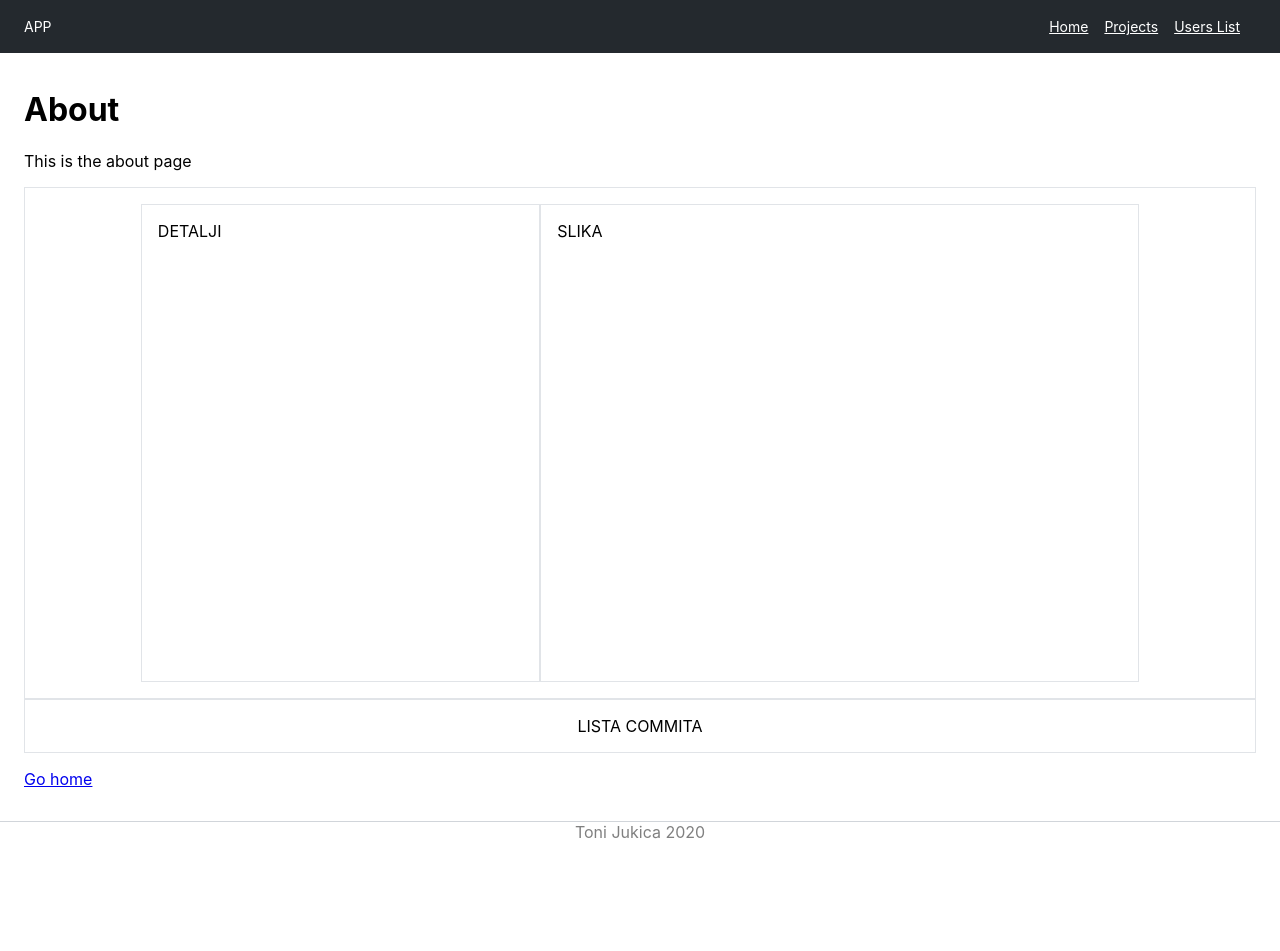
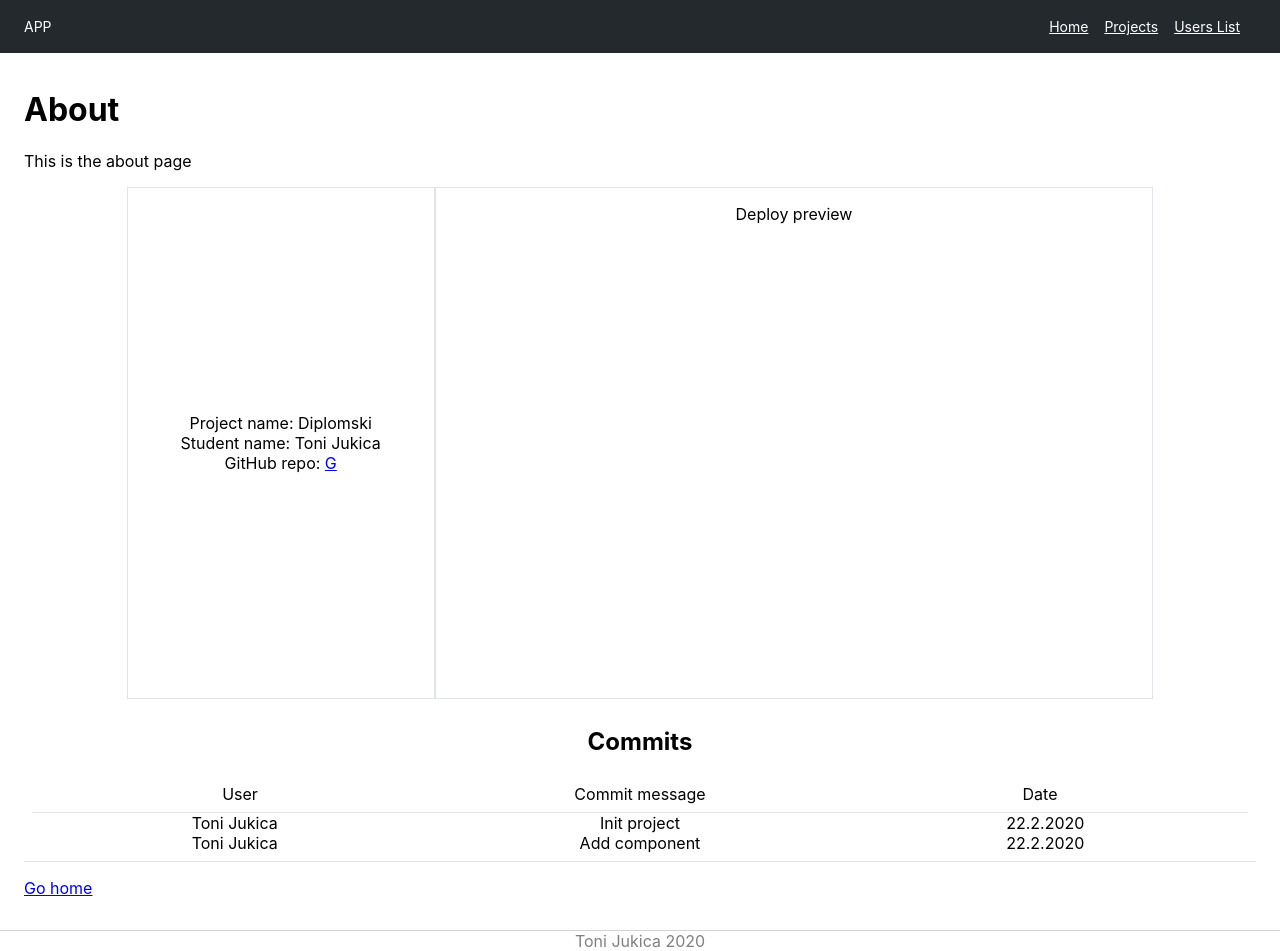
Before and after one commit to tonijukica/thesis-app, a Next.js app: page /about in a window 1280 px wide. Before the commit the page ends 842 px from the top, so only its background shows below. Built offline with nearby package versions, Linux system fonts and the light colour scheme.

Commit message:
Add basic design for project details component

```diff
--- a/components/StudentDetail.tsx
+++ /dev/null
@@ -1,34 +0,0 @@
-import { FunctionComponent } from 'react';
-import { Grid, makeStyles, createStyles } from '@material-ui/core';
-import classNames from 'classnames';
-
-
-const useStyles = makeStyles(() => createStyles({
-    border: {
-        border: '1px solid #e1e4e8 !important',
-        padding: '16px'
-    },
-    details: {
-        height: '512px'
-    }
-  }));
-
-const StudentDetail: FunctionComponent = ({}) => {
-    const classes = useStyles();
-    return(
-        <>
-            <Grid container direction = 'row'  justify = 'center' className = {classNames(classes.border, classes.details )} >
-                <Grid container item xs = {4} className = {classes.border} >
-                    DETALJI
-                </Grid>
-                <Grid container item xs = {6} className = {classes.border} >
-                    SLIKA
-                </Grid>
-            </Grid>
-            <Grid container direction = 'row' justify = 'center' className = {classes.border} >
-                LISTA COMMITA
-            </Grid>
-        </>
-    );
-}
-export default StudentDetail;
--- /dev/null
+++ b/components/projects/ProjectCommits.tsx
@@ -0,0 +1,29 @@
+import { FunctionComponent } from 'react';
+import { Grid } from '@material-ui/core';
+import { Commit } from '../../interfaces';
+type Props = {
+  commits: Commit[]
+}
+
+const ProjectCommits: FunctionComponent<Props> = ({ commits }) => {
+    return(
+        <>
+            {commits.map(commit => {
+            return(
+                <Grid container item justify = 'center' key = {commit.commitMsg}>
+                    <Grid item xs = {4}>
+                        {commit.user}
+                    </Grid>
+                    <Grid item xs = {4}>
+                        {commit.commitMsg}
+                    </Grid>
+                    <Grid item xs = {4}>
+                        {commit.date}
+                    </Grid>
+                </Grid>
+            )
+        })}
+        </>
+    )
+}
+export default ProjectCommits;
--- /dev/null
+++ b/components/projects/ProjectDetails.tsx
@@ -0,0 +1,81 @@
+import { FunctionComponent } from 'react';
+import { Grid, makeStyles, createStyles } from '@material-ui/core';
+import classNames from 'classnames';
+import ProjectCommits from './ProjectCommits';
+import { Commit } from '../../interfaces';
+type ProjectProps = {
+    name: string,
+    studentName: string,
+    url: string
+}
+
+const useStyles = makeStyles(() => createStyles({
+    border: {
+        border: '1px solid #e1e4e8 !important',
+        padding: '16px',
+        textAlign: 'center'
+    },
+    details: {
+        height: '512px'
+    },
+    projectInfo: {
+        textAlign: 'center'
+    },
+    commitList: {
+        borderBottom: '1px solid #e1e4e8 !important',
+        padding: '8px',
+        textAlign: 'center'
+    }
+  }));
+
+const dummyCommits: Commit[] = [
+    {
+        user: 'Toni Jukica',
+        commitMsg: 'Init project',
+        date: '22.2.2020'
+    },
+    {
+        user: 'Toni Jukica',
+        commitMsg: 'Add component',
+        date: '22.2.2020'
+    }
+]
+const ProjectDetails: FunctionComponent<ProjectProps> = ({name, studentName, url}) => {
+    const classes = useStyles();
+    return(
+        <>
+            <Grid container direction = 'row'  justify = 'center' className = {classNames(classes.details)} >
+                <Grid container direction = 'column' item xs = {3} justify = 'center' className = {classNames(classes.border, classes.projectInfo)} >
+                    <div>
+                       Project name: {name}
+                    </div>
+                    <div>
+                        Student name: {studentName}
+                    </div>
+                    <div>
+                        GitHub repo:  <a href = {url}>G</a>
+                    </div>
+                </Grid>
+                <Grid container item xs = {7} className = {classes.border} justify= 'center'>
+                    Deploy preview
+                </Grid>
+            </Grid>
+            <Grid container direction = 'row' justify = 'center' className = {classes.commitList} >
+                <h2>Commits</h2>
+                <Grid item container direction = 'row' justify = 'center' className = {classes.commitList}>
+                    <Grid item xs = {4}>
+                        User
+                    </Grid>
+                    <Grid item xs = {4}>
+                        Commit message
+                    </Grid>
+                    <Grid item xs = {4}>
+                        Date
+                    </Grid>
+                </Grid>
+                <ProjectCommits commits = {dummyCommits} />
+            </Grid>
+        </>
+    );
+}
+export default ProjectDetails;
--- a/interfaces/index.ts
+++ b/interfaces/index.ts
@@ -8,3 +8,8 @@ export type User = {
   id: number
   name: string
 }
+export type Commit = {
+  user: string,
+  commitMsg: string,
+  date: string,
+}
--- a/pages/about.tsx
+++ b/pages/about.tsx
@@ -1,13 +1,17 @@
 import * as React from 'react'
 import Link from 'next/link'
 import Layout from '../components/layout/Layout'
-import StudentDetail from '..//components/StudentDetail';
+import ProjectDetails from '../components/projects/ProjectDetails';
 
 const AboutPage: React.FunctionComponent = () => (
   <Layout>
     <h1>About</h1>
     <p>This is the about page</p>
-    <StudentDetail></StudentDetail>
+    <ProjectDetails
+      name = 'Diplomski'
+      studentName = 'Toni Jukica'
+      url = 'https://google.com'
+    />
     <p>
       <Link href="/">
         <a>Go home</a>
```
